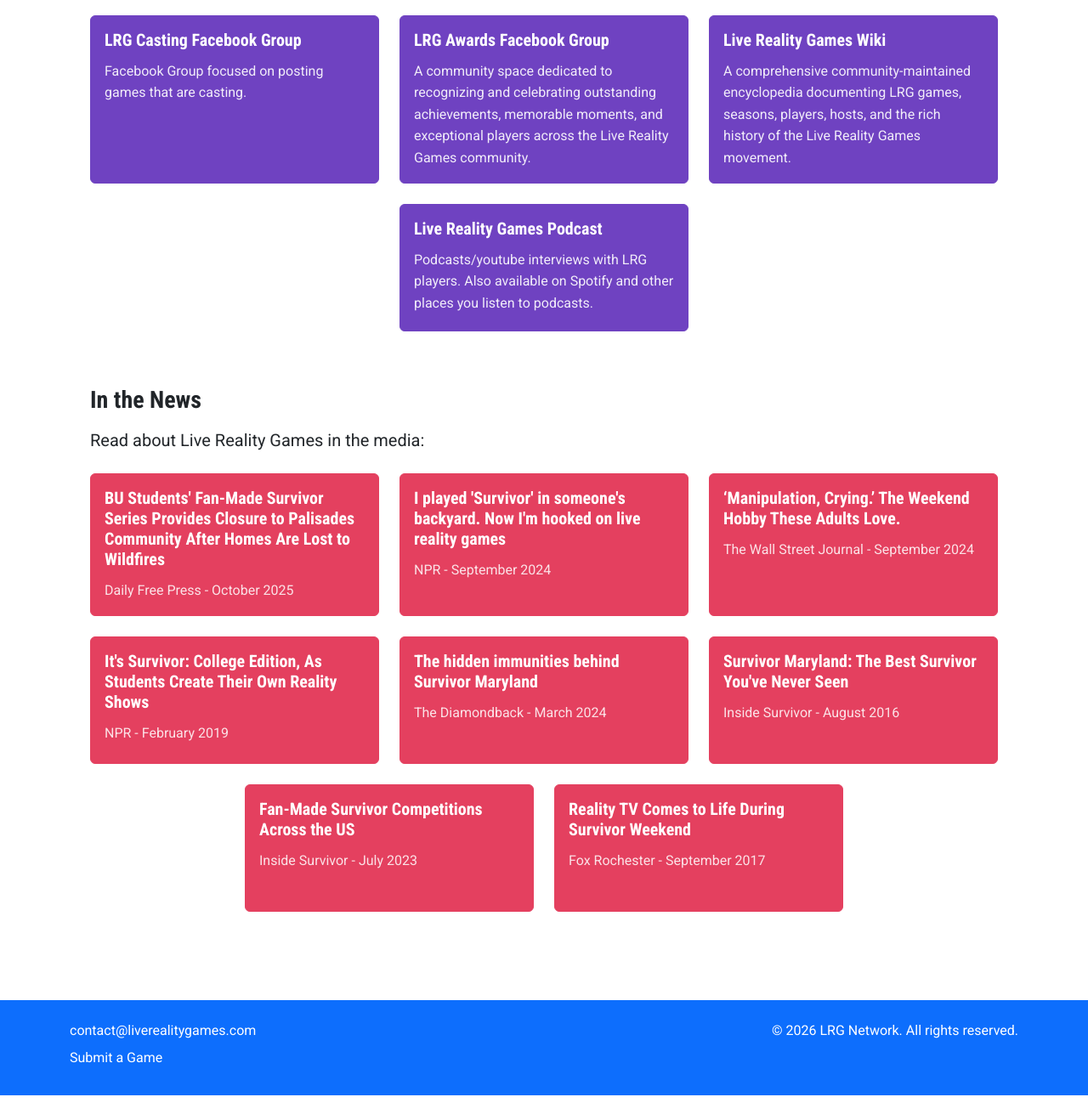
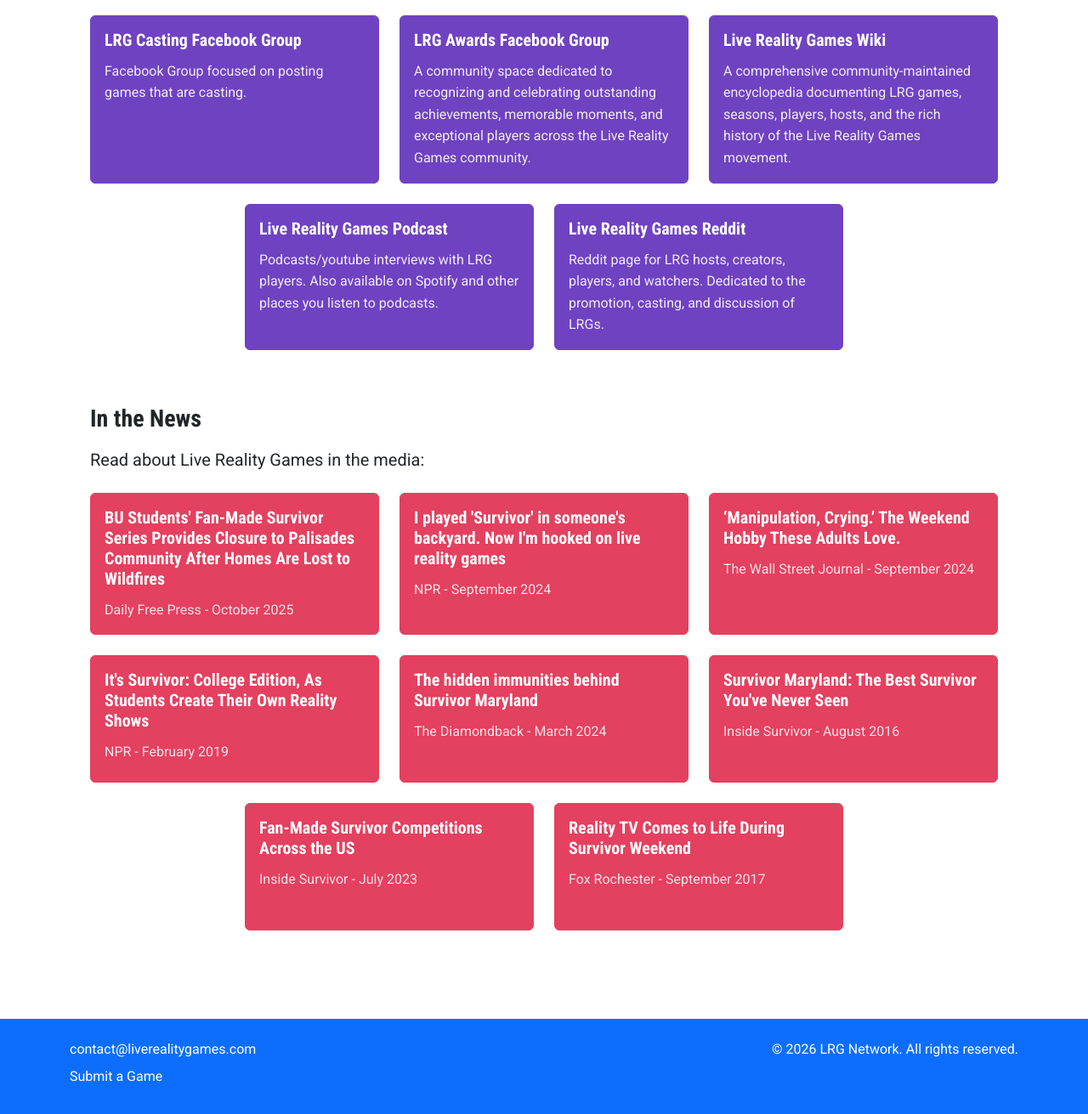
Before and after one commit to liverealitygames/lrg-network, a Django app: template templates/static_pages/community.html in a window 1280 px wide. Shown: the part 768-2079 px from the top of the page at 85% size. Before the commit the page ends 2057 px from the top, so only its background shows below. Run offline with Django 5.2, Linux system fonts and the light colour scheme; the template is opened without the code that fills it, so the values that code supplies are empty; some libraries are stand-ins or nearby versions.

Commit message:
Add LRG Reddit to community section. (#115)

```diff
--- a/templates/static_pages/community.html
+++ b/templates/static_pages/community.html
@@ -121,6 +121,17 @@
           </div>
         </a>
       </div>
+
+       <div class="col">
+        <a href="https://www.reddit.com/r/LiveRealityGames/" class="text-decoration-none text-body" target="_blank" rel="noopener noreferrer">
+          <div class="card bg-body-tertiary border h-100 btn-hover-scale transition">
+            <div class="card-body">
+              <h5 class="card-title">Live Reality Games Reddit</h5>
+              <p class="card-text">Reddit page for LRG hosts, creators, players, and watchers. Dedicated to the promotion, casting, and discussion of LRGs.</p>
+            </div>
+          </div>
+        </a>
+      </div>
     </div>
   </section>
 
```
